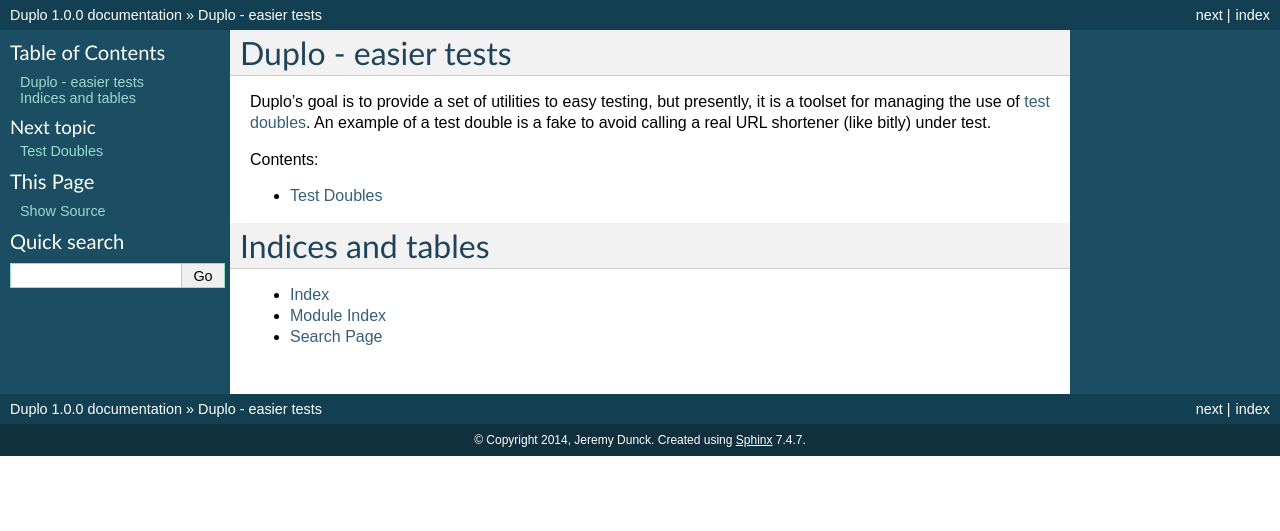
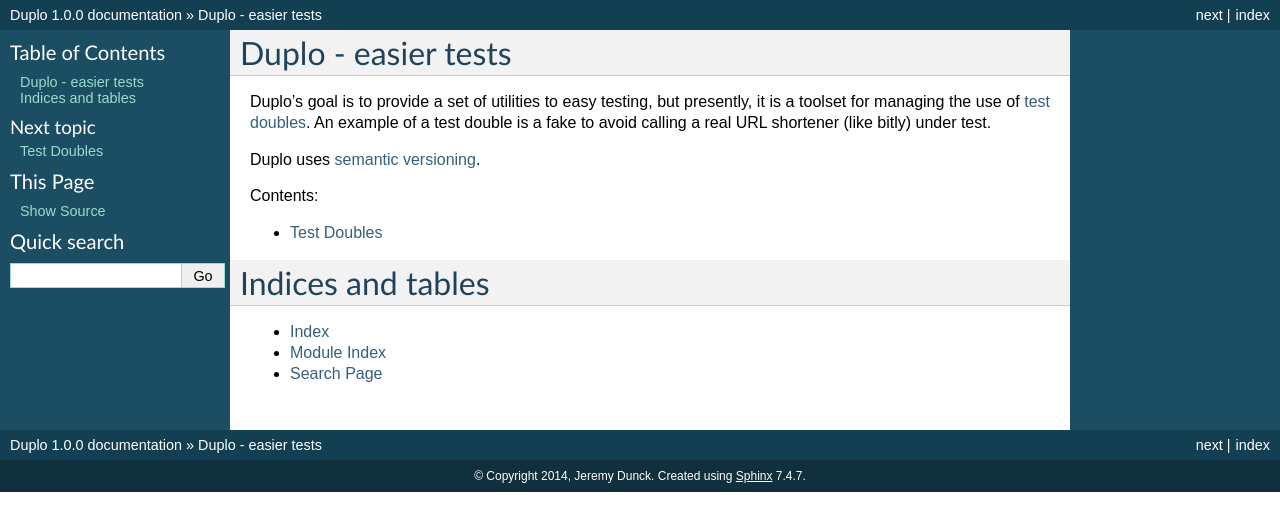
Before and after one commit to jdunck/duplo, a Sphinx documentation site: the page built from docs/index.rst, in a window 1280 px wide. Shown: the top 531 px of the page. Built offline with Sphinx 7.4.7, drawn with Linux system fonts in a browser that asks for light colours.

Commit message:
Note use of semver

```diff
--- a/docs/index.rst
+++ b/docs/index.rst
@@ -2,6 +2,8 @@
 ====================
 
 Duplo's goal is to provide a set of utilities to easy testing, but presently, it is a toolset for managing the use of `test doubles`_.  An example of a test double is a fake to avoid calling a real URL shortener (like bitly) under test.
+
+Duplo uses `semantic versioning`_.
 
 Contents:
 
@@ -19,3 +21,4 @@
 * :ref:`search`
 
 .. _`test doubles`: http://www.martinfowler.com/bliki/TestDouble.html
+.. _`semantic versioning`: http://semver.org
```
